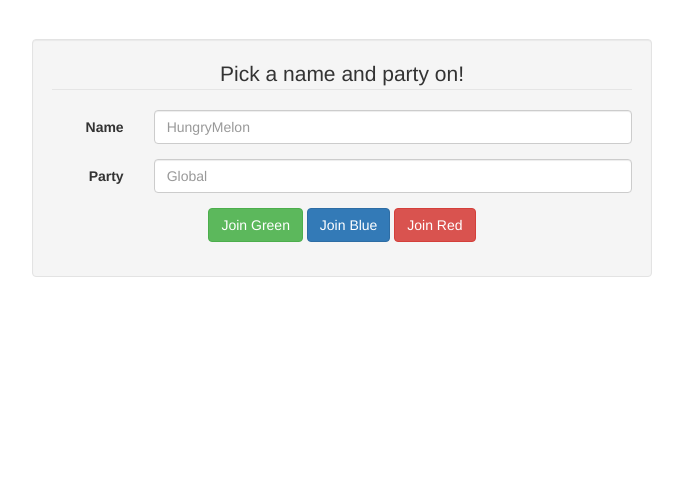
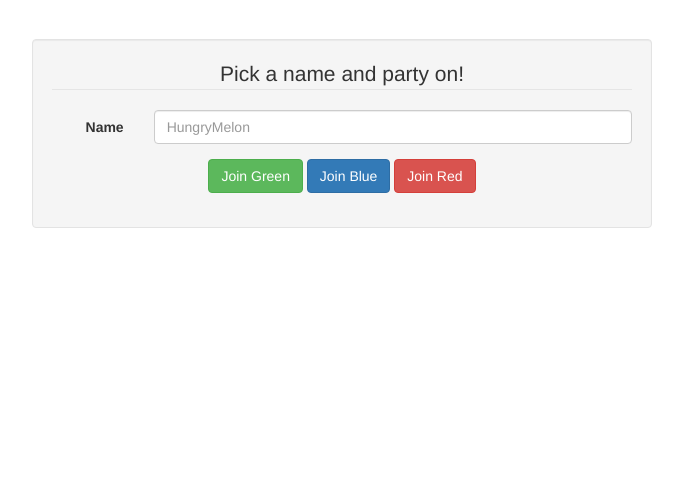
Before and after one commit to stefaang/kingler, a Flask app: page /login in a window 1280 px wide. Shown: the part 51-533 px from the top of the page, without its empty margins (298-981 px from the left). Run offline with Flask 2, Linux system fonts and the light colour scheme; some libraries are stand-ins or nearby versions.

Commit message:
disabled party play

```diff
--- a/kingler/templates/login.html
+++ b/kingler/templates/login.html
@@ -12,12 +12,12 @@
           <input type="text" name="username" class="form-control" id="inputName" placeholder="HungryMelon" value="">
         </div>
       </div>
-      <div class="form-group">
-        <label for="inputName" class="col-lg-2 control-label">Party</label>
-        <div class="col-lg-10">
-          <input type="text" name="party" class="form-control" id="partyName" placeholder="Global" value="">
-        </div>
-      </div>
+{#      <div class="form-group">#}
+{#        <label for="inputName" class="col-lg-2 control-label">Party</label>#}
+{#        <div class="col-lg-10">#}
+{#          <input type="text" name="party" class="form-control" id="partyName" placeholder="Global" value="">#}
+{#        </div>#}
+{#      </div>#}
       <div class="form-group">
         <div class="row">
           <button type="submit" class="btn btn-success" name="color" value="green">Join Green</button>
```
